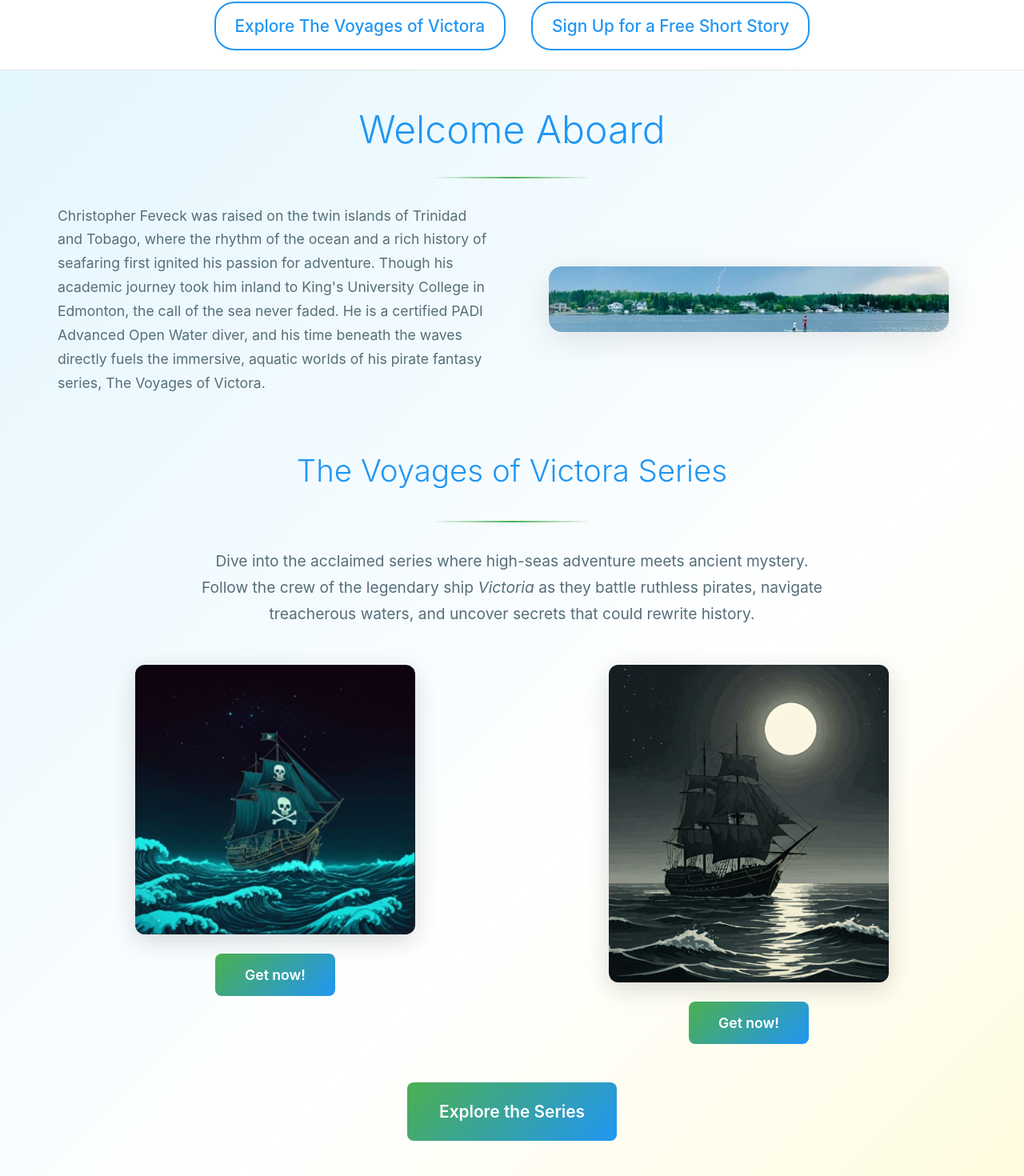
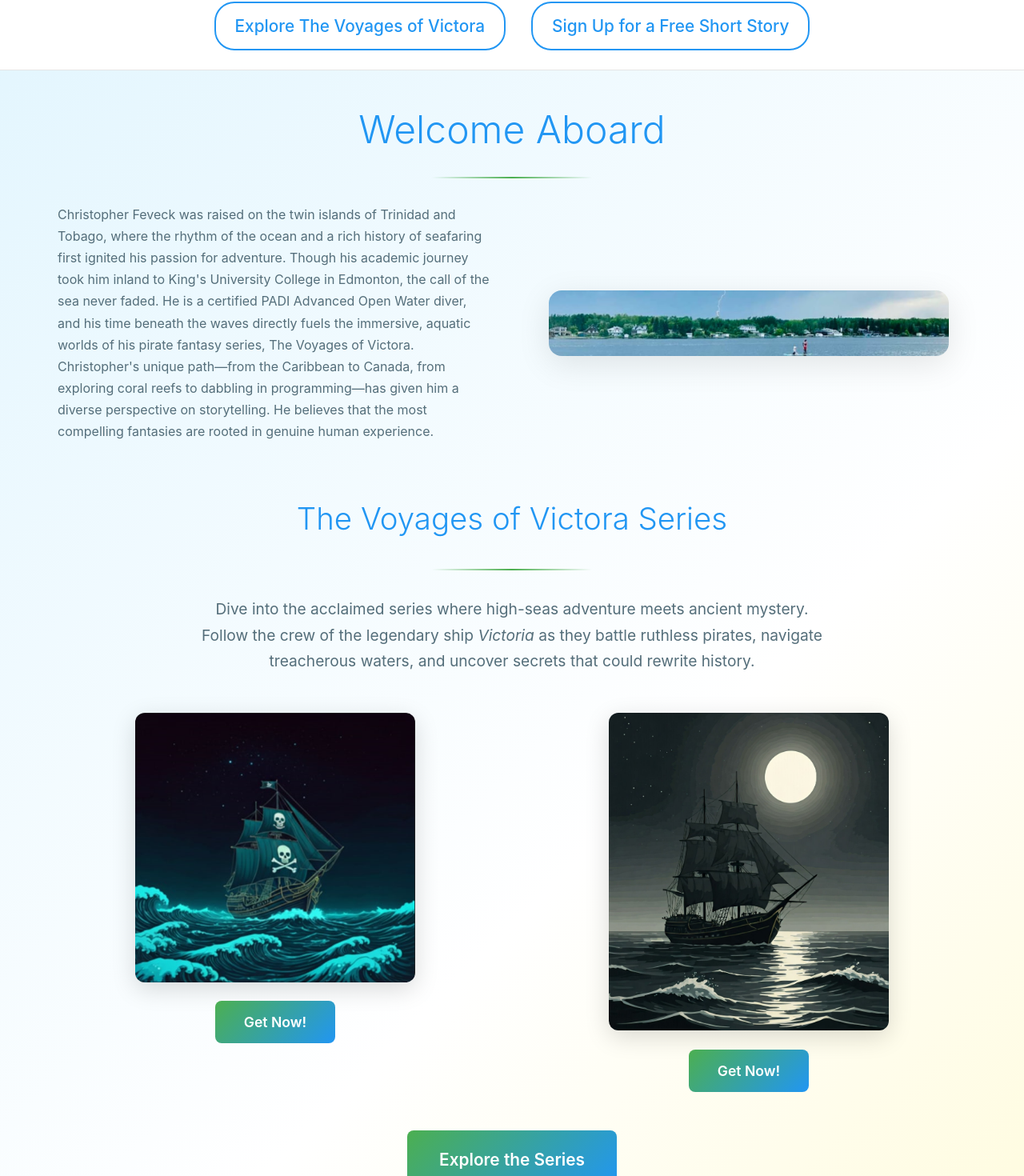
Before and after one commit to catbarber/chris-feveck, a React (Vite) app: page / in a window 1280 px wide. Shown: the part 134-1604 px from the top of the page at 80% size. Built offline with nearby package versions, Linux system fonts and the light colour scheme; the HTML template or start-up script is replaced by a standard one.

Commit message:
Update HomePage.jsx

```diff
--- a/src/pages/HomePage.jsx
+++ b/src/pages/HomePage.jsx
@@ -1,119 +1,157 @@
+// src/pages/HomePage.jsx
 import React from 'react';
 import useMediaQuery from '@mui/material/useMediaQuery';
 import NewsletterSignup from '../components/NewsletterSignup';
-// Add this import at the top of HomePage.jsx
 import './HomePage.css';
+
 // Christopher Feveck's Author Homepage Component
 const HomePage = () => {
+  const isMobile = useMediaQuery('(max-width: 768px)');
+  const isTablet = useMediaQuery('(min-width: 769px) and (max-width: 1023px)');
+  const isDesktop = useMediaQuery('(min-width: 1024px)');
 
-   const isMobile = useMediaQuery('(max-width: 767px)');
-  const isTablet = useMediaQuery('(min-width: 768px) and (max-width: 1023px)');
-  const isDesktop = useMediaQuery('(min-width: 1024px)');
+  const getImageSrc = () => {
+    if (isMobile) return '/vite.svg';
+    return '/me.jpg';
+  };
 
   return (
     <div className="home-page">
-       <h3 className='tagline'>Author of Swashbuckling{isMobile?<br/>:" "}Pirate Fantasy Novels</h3>
+      {/* Header */}
+      <header className="hero-section">
+        <h3 className="tagline">
+          Author of Swashbuckling{isMobile ? <br /> : " "}Pirate Fantasy Novels
+        </h3>
 
-      {/* Hero Section */}
-      <header className="hero-section">
-         <div className='external-links-menu-top'>
-          <a href="https://voyagesofvictora.web.app/" target='_blank'>Explore The Voyages of Victora</a>
+        <div className="external-links-menu-top">
+          <a
+            href="https://voyagesofvictora.web.app/"
+            target="_blank"
+            rel="noopener noreferrer"
+            aria-label="Explore The Voyages of Victora series"
+          >
+            Explore The Voyages of Victora
+          </a>
 
-          <a href='#signup'>Sign Up for a Free Short Story</a>
+          <a
+            href="#signup"
+            aria-label="Sign up for a free short story"
+          >
+            Sign Up for a Free Short Story
+          </a>
         </div>
       </header>
 
-      {/* Main Bio Section */}
-      <div className='home-container'>
+      {/* Main Content */}
+      <div className="home-container">
         <main>
-          <div>
+          {/* Bio Section */}
+          <section className="bio-section">
             <h1 className="bio-heading">Welcome Aboard</h1>
             <hr />
             <div className="bio-flex-container">
-                <div className="bio-text">Christopher Feveck was raised on the twin islands of Trinidad and Tobago, where the rhythm of the ocean and a rich history of seafaring first ignited his passion for adventure. Though his academic journey took him inland to King's University College in Edmonton, the call of the sea never faded. He is a certified PADI Advanced Open Water diver, and his time beneath the waves directly fuels the immersive, aquatic worlds of his pirate fantasy series, The Voyages of Victora.
+              <div className="bio-text">
+                <p>
+                  Christopher Feveck was raised on the twin islands of Trinidad and Tobago,
+                  where the rhythm of the ocean and a rich history of seafaring first ignited
+                  his passion for adventure. Though his academic journey took him inland to
+                  King's University College in Edmonton, the call of the sea never faded.
+                  He is a certified PADI Advanced Open Water diver, and his time beneath
+                  the waves directly fuels the immersive, aquatic worlds of his pirate
+                  fantasy series, The Voyages of Victora.
+                </p>
+                <p>
+                  Christopher's unique path—from the Caribbean to Canada, from exploring
+                  coral reefs to dabbling in programming—has given him a diverse perspective
+                  on storytelling. He believes that the most compelling fantasies are rooted
+                  in genuine human experience.
+                </p>
               </div>
 
-
-
-                {isMobile && <div className="bio-image"><img src='/vite.svg' className="author-portrait"/></div>}
-                {isTablet && <div className="bio-image"><img src="/me.jpg" alt="Christopher Feveck" className="author-portrait" /></div>}
-                {isDesktop && <div className="bio-image"><img src="/me.jpg" alt="Christopher Feveck" className="author-portrait" /></div>}
-
+              <div className="bio-image">
+                <img
+                  src={getImageSrc()}
+                  alt="Christopher Feveck - Author of pirate fantasy novels"
+                  className="author-portrait"
+                />
               </div>
             </div>
+          </section>
+
           {/* Book Series Section */}
-
+          <section className="books-section">
             <h2 className="book-section-header">The Voyages of Victora Series</h2>
             <hr />
 
-          <section className="books-section">
+            <p className="book-description-text">
+              Dive into the acclaimed series where high-seas adventure meets ancient mystery.
+              Follow the crew of the legendary ship <em>Victoria</em> as they battle ruthless pirates,
+              navigate treacherous waters, and uncover secrets that could rewrite history.
+            </p>
 
-          <p className='book-description-text'>Dive into the acclaimed series where high-seas adventure meets ancient mystery. Follow the crew of the legendary ship <em>Victoria</em> as they battle ruthless pirates, navigate treacherous waters, and uncover secrets that could rewrite history.</p>
-          {/* You can add book cover images and links here as needed */}
             <div className="book-covers">
-              <div>
-               <a href="https://t.co/J3zYY5ASlm" target="_blank">
-                <img src="/voyages1.png" alt="The Voyages of Victora" />
+              <div className="book-item">
+                <a href="https://t.co/J3zYY5ASlm" target="_blank" rel="noopener noreferrer">
+                  <img
+                    src="/voyages1.png"
+                    alt="The Voyages of Victora - Book 1"
+                  />
                 </a>
-                <div>
-                    <a href="https://t.co/J3zYY5ASlm" target="_blank">
-                      <button>Get now!</button>
+                <button
+                  onClick={() => window.open('https://t.co/J3zYY5ASlm', '_blank')}
+                  aria-label="Get The Voyages of Victora Book 1"
+                >
+                  Get Now!
+                </button>
+              </div>
+
+              <div className="book-item">
+                <a href="https://t.co/J3zYY5ASlm" target="_blank" rel="noopener noreferrer">
+                  <img
+                    src="/voyages2.jpg"
+                    alt="The Voyages of Victora - The Vanishing Isle - Book 2"
+                  />
                 </a>
+                <button
+                  onClick={() => window.open('https://t.co/J3zYY5ASlm', '_blank')}
+                  aria-label="Get The Voyages of Victora Book 2 - The Vanishing Isle"
+                >
+                  Get Now!
+                </button>
               </div>
             </div>
 
-              <div>
-               <a href="https://t.co/J3zYY5ASlm" target="_blank">
-                <img src="/voyages2.jpg" alt=" The Voyages of Victora - The Vanishing Isle" />
-              </a>
-               <div>
-                <a href="https://t.co/J3zYY5ASlm" target="_blank">
-                  <button>Get now!</button>
+            <div className="book-list-links">
+              <a
+                href="https://voyagesofvictora.web.app/"
+                className="cta-button"
+                target="_blank"
+                rel="noopener noreferrer"
+                aria-label="Explore the entire Voyages of Victora series"
+              >
+                Explore the Series
               </a>
             </div>
-              </div>
-          </div>
+          </section>
 
-          <div className='book-list-links' >
-            <div>
-              <a href="https://voyagesofvictora.web.app/" className="cta-button" target='_blank'>Explore the Series</a>
-           <br/><br/>
-            </div>
-          </div>
-          </section>
           {/* Newsletter Sign-up Section */}
-      <section className="newsletter-section" id='signup'>
-        <h2 style={{ color: '#fff' }}>Join the Crew's Log</h2>
-        <p style={{ color: '#fff' }}>Sign up for my newsletter to get exclusive updates, behind-the-scenes insights, and first looks at new chapters.</p>
+          <section className="newsletter-section" id="signup">
+            <h2>Join the Crew's Log</h2>
+            <p>
+              Sign up for my newsletter to get exclusive updates, behind-the-scenes insights,
+              and first looks at new chapters. Plus, receive a free short story as a welcome gift!
+            </p>
             <NewsletterSignup />
           </section>
         </main>
-
       </div>
-
 
       {/* Footer */}
       <footer className="site-footer">
         <p>© {new Date().getFullYear()} Christopher Feveck. All rights reserved.</p>
-        {/* You can add social media icons and links here */}
-        {/* <div className="social-links"> ... </div> */}
       </footer>
     </div>
   );
 };
 
 export default HomePage;
-
-
-// Option 1: Short & Punchy (Ideal for book jackets, Amazon author page, or social media profiles)
-// Christopher Feveck is a Trinidadian-born author who crafts tales of high-seas adventure, drawing inspiration from the vibrant culture and boundless ocean of his island home. A graduate of King's University College in Edmonton, he is a certified PADI Advanced Open Water diver, finding as much magic in the real-world depths as he does in his fictional worlds. When not writing or exploring the sea, he dabbles in programming. He lives by the belief that the greatest stories are anchored in real life, and his novels are inspired by the people and experiences from his own voyages.
-
-// Option 2: Standard Author Bio (Ideal for an "About the Author" page on your website)
-// Christopher Feveck was raised on the twin islands of Trinidad and Tobago, where the rhythm of the ocean and a rich history of seafaring first ignited his passion for adventure. Though his academic journey took him inland to King's University College in Edmonton, the call of the sea never faded. He is a certified PADI Advanced Open Water diver, and his time beneath the waves directly fuels the immersive, aquatic worlds of his pirate fantasy series, The Voyages of Victora.
-
-// Christopher's unique path—from the Caribbean to Canada, from exploring coral reefs to dabbling in the logical realms of programming—has given him a diverse perspective on storytelling. He believes that the most compelling fantasies are rooted in genuine human experience. His characters and plots are inspired by the myriad of people he has met and the real adventures he has lived along the way.
-
-// Option 3: Narrative & Evocative (Ideal for a keynote speaker bio or the main page of your author website)
-// For Christopher Feveck, the sea is more than a setting—it's a character. Born and raised in the archipelago of Trinidad and Tobago, he grew up with saltwater in his veins and stories of explorers on the trade winds. After charting a course to King's University College in Edmonton, he found that even the prairie skies couldn't compete with his longing for the ocean's horizon.
-
-// As a PADI Advanced Open Water diver, Christopher has ventured into the silent, breathtaking world beneath the waves, an experience that breathes authentic detail into the maritime adventures of his characters. This unique blend of island spirit, academic discipline, and hands-on exploration, combined with a curious mind that dabbles in programming, shapes his writing. He spins his fantasies not from pure imagination, but from the rich tapestry of his own life—every person he's met a potential crewmate, every experience a treasure map to a new story.
```
Lines whose indentation alone changed are shown as unchanged.
